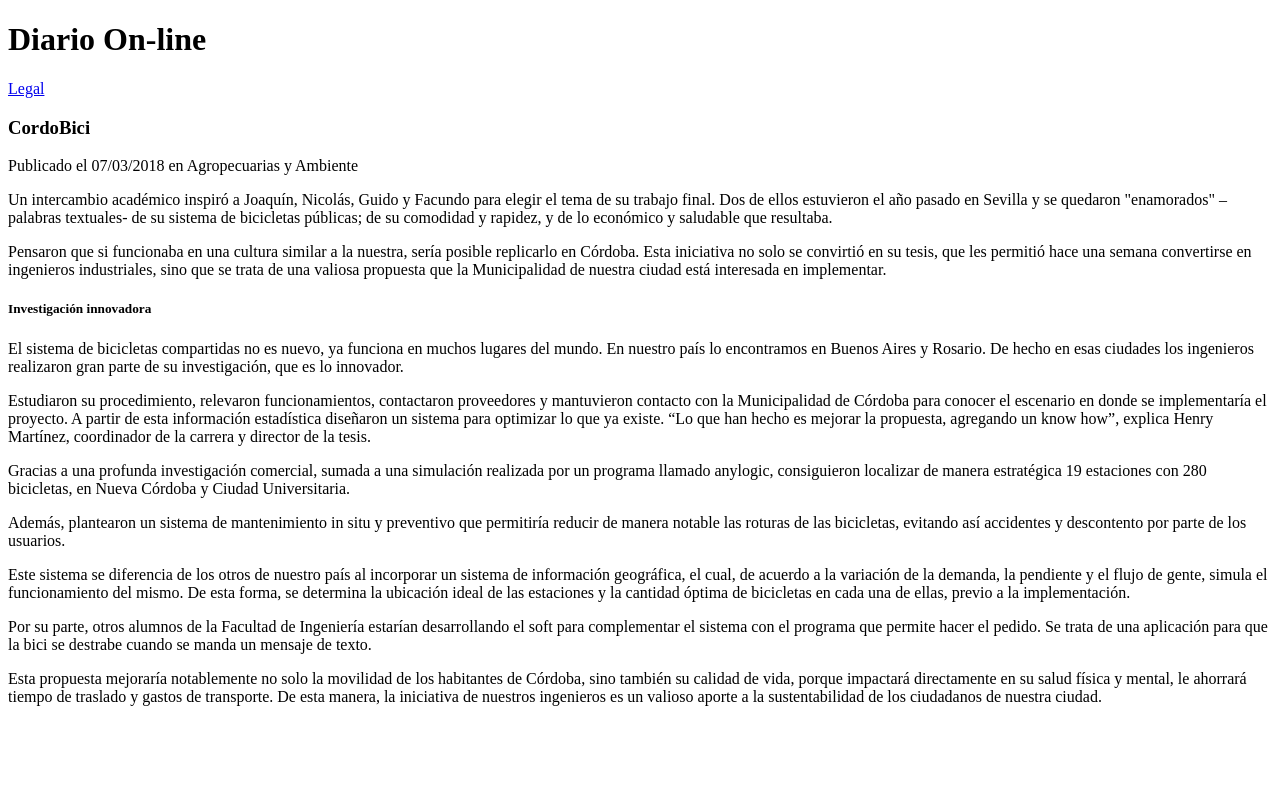
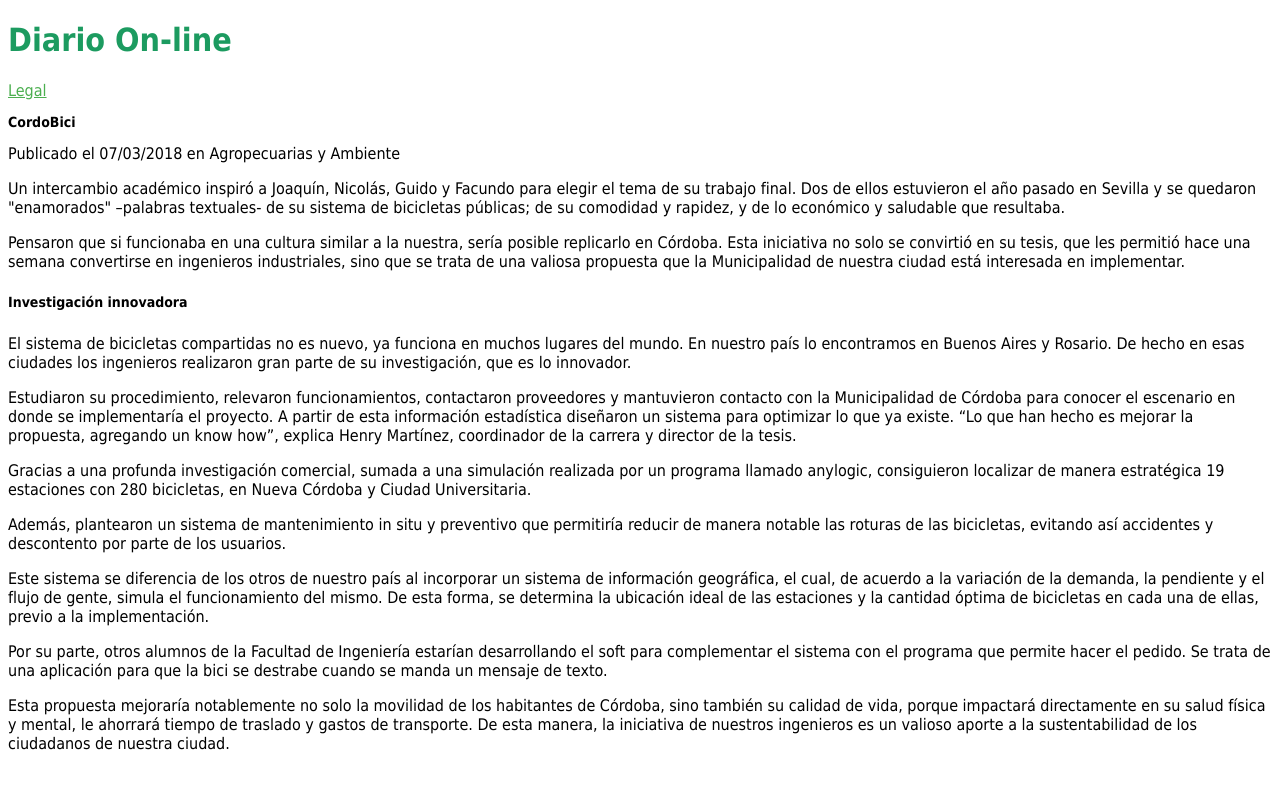
Before and after one commit to UCC-LabCompu2/ejercicios2024-JulietaCarrizo, a plain HTML site: page Ejercicios-CSS/ej_columnas.html in a window 1280 px wide. Drawn offline with Linux system fonts and the light colour scheme.

Commit message:
Ejercicio de propiedades tipografcas

```diff
--- a/Ejercicios-CSS/ej_columnas.html
+++ b/Ejercicios-CSS/ej_columnas.html
@@ -3,11 +3,36 @@
 <head>
     <meta charset="UTF-8">
     <title>Ejercicio Columnas</title>
+    <style>
+        #tituloPrincipal{
+            color: #1c9b60;
+        }
+
+        .tituloNoticia{
+            font-size: 14px;
+        }
+
+        body{
+            font-family: Tahoma, SansSerif;
+        }
+
+        a:link, a:visited{
+            color: #4CAF50;
+        }
+
+        a:hover{
+            font-size: 1.4em;
+        }
+
+        a:active{
+            font-weight: bold;
+        }
+    </style>
 </head>
 <body>
 <!--Cree los estilos CSS necesarios para que el texto se visualice en 2 columnas-->
 <header>
-    <h1 id="tituloPrincipal">Diario On-line</h1>
+    <h1 id="tituloPrincipal" >Diario On-line</h1>
 </header>
 <a href="ej_leyes.html" target="_blank">Legal</a>
 <section>
```
